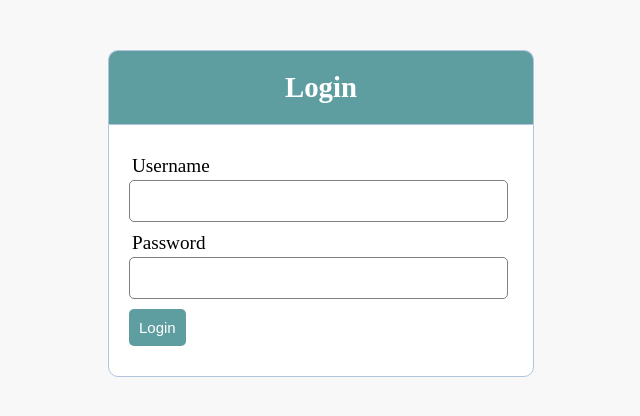
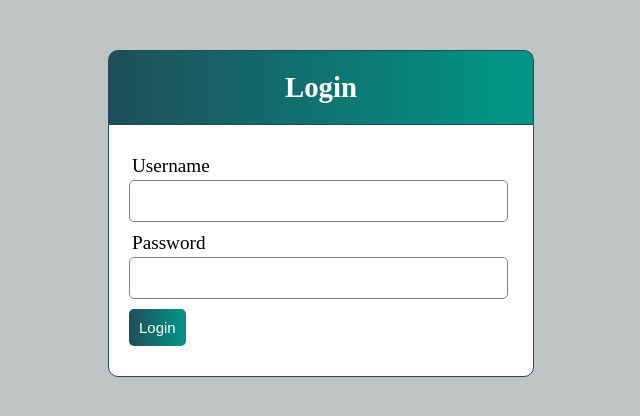
Before and after one commit to NuttanichaJ/kku-ot-system, a PHP site: page /php/pages/login_page.php in a window 1280 px wide. Shown: the top 416 px of the page, without its empty margins (319-959 px from the left). Run offline with PHP 8.4, Linux system fonts and the light colour scheme.

Commit message:
Update login-style.css

```diff
--- a/assets/css/login-style.css
+++ b/assets/css/login-style.css
@@ -5,16 +5,18 @@
 
 body {
     font-size: 120%;
-    background: #f8f8f8;
+    background: rgb(189, 196, 195);
+
 }
 
 .header {
     width: 30%;
     margin: 50px auto 0px;
     color: white;
-    background: #5f9ea0;
+    background: rgb(31,78,90);
+    background: linear-gradient(90deg, rgba(31,78,90,1) 0%, rgba(2,147,133,1) 93%);
     text-align: center;
-    border: 1px solid #b0c4de;
+    border: 1px solid  rgb(31,78,90);
     border-bottom: none;
     border-radius: 10px 10px 0px 0px;
     padding: 20px;
@@ -24,23 +26,11 @@ form {
     width: 30%;
     margin: 0 auto;
     padding: 20px;
-    border: 1px solid #b0c4de;
+    border: 1px solid rgb(31,78,90);
     background: white;
     border-radius: 0px 0px 10px 10px;
 }
 
-.homeheader {
-    text-align: center;
-    font-size: 5rem;
-}
-
-.homecontent {
-    text-align: center;
-    padding-top: 3rem;
-    width: 100%;
-    background: #ccc;
-    height: 100vh;
-}
 
 .form-group {
     margin: 10px 0px 10px 0px;
@@ -65,7 +55,8 @@ form {
     padding: 10px;
     font-size: 15px;
     color: white;
-    background: #5f9ea0;
+    background: rgb(31,78,90);
+    background: linear-gradient(90deg, rgba(31,78,90,1) 0%, rgba(2,147,133,1) 93%);
     border: none;
     border-radius: 5px;
 }
```
